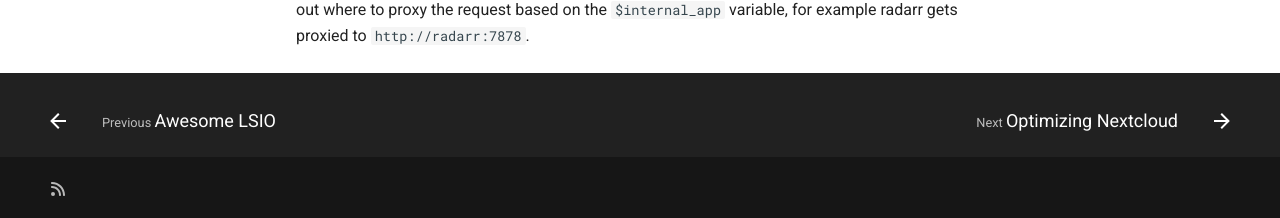
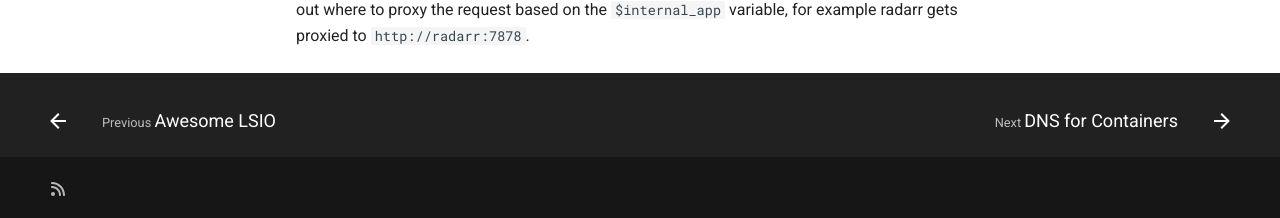
Before and after one commit to quietsy/advanced-configurations, an MkDocs documentation site: the page built from docs/consolidate.md, in a window 1280 px wide and 900 px high, scrolled down 1103 px. Shown: the part 679-897 px from the top of the window. Built offline with MkDocs 1.6.1 and Material for MkDocs 9.7.7, drawn with Linux system fonts in a browser that asks for light colours; comment, search, counter and statistics services are not loaded.

Commit message:
Fix links

```diff
--- a/mkdocs.yml
+++ b/mkdocs.yml
@@ -60,7 +60,7 @@ nav:
   - Containers:
     - Awesome LSIO: awesome-lsio.md
     - Consolidating Proxies: consolidate.md
-    - DNS for Containers: container_dns.md
+    - DNS for Containers: container-dns.md
     - Optimizing Nextcloud: nextcloud.md
     - Piped: piped.md
     - Searx: searx.md
```
Also changed, not shown: docs/index.md (+1 -1 lines).
